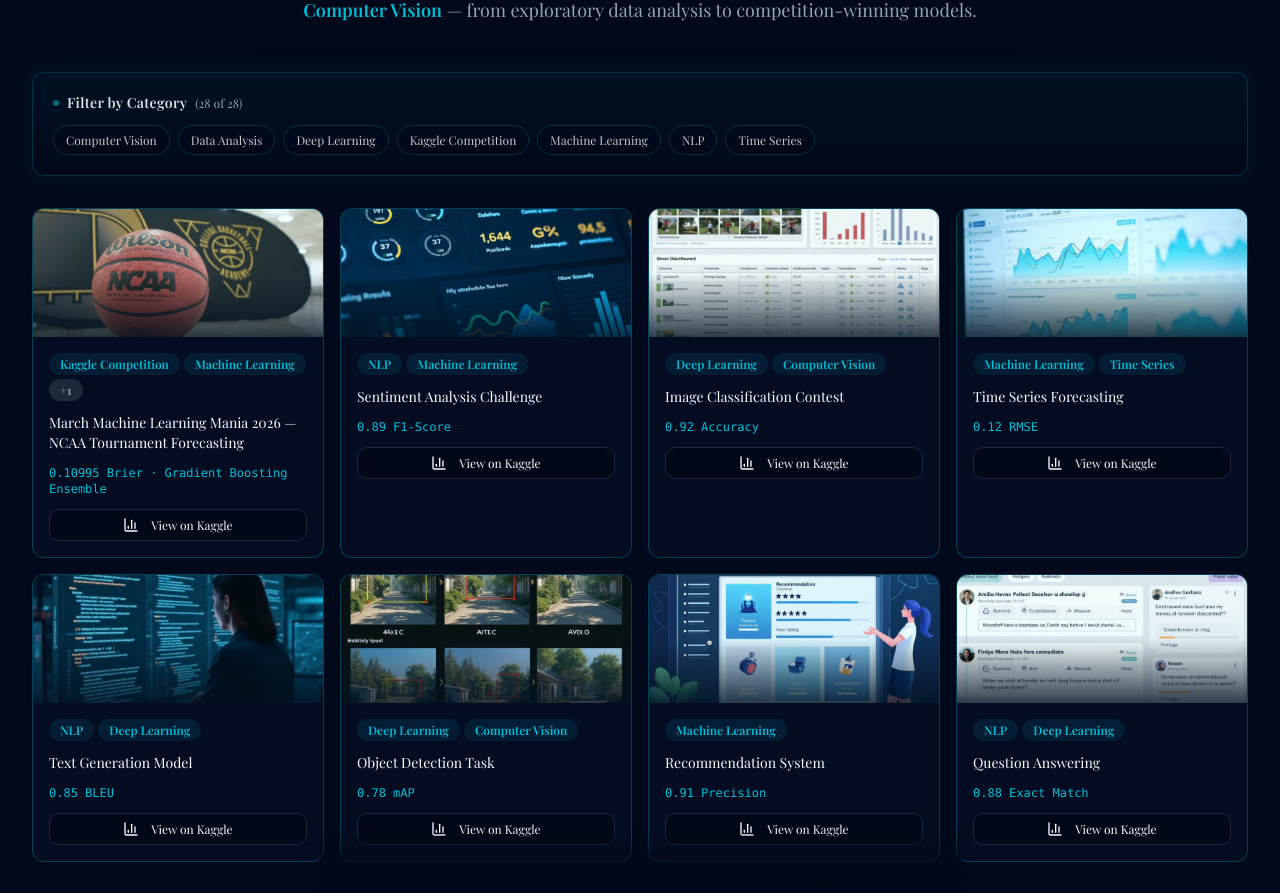
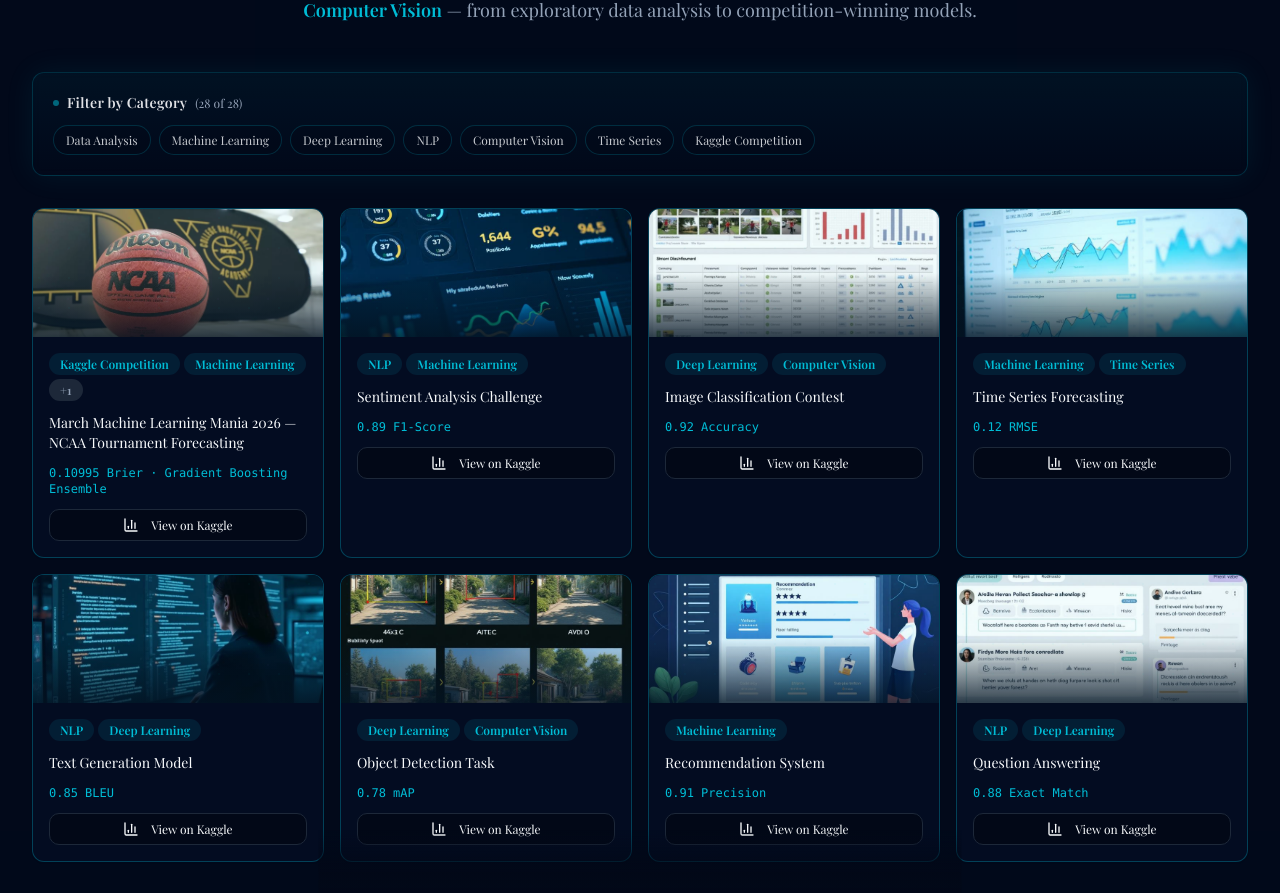
Before and after one commit to muhammadibrahim313/ibrahim-qasmi, a React (Vite) app: page / in a window 1280 px wide. Shown: the part 8060-8953 px from the top of the page. Built offline with nearby package versions, Linux system fonts and the light colour scheme.

Commit message:
Changes
Co-authored-by: muhammadibrahim313 <147333130+muhammadibrahim313@users.noreply.github.com>

```diff
--- a/src/components/Projects.tsx
+++ b/src/components/Projects.tsx
@@ -442,9 +442,17 @@ const Projects = () => {
 
   // Show first 8 projects or all
   const visibleProjects = showAllProjects ? projects : projects.slice(0, 8);
-  const allKaggleCategories = Array.from(
-    new Set(kagglePlaceholders.flatMap((p) => p.categories))
-  ).sort();
+  const KAGGLE_CATEGORY_ORDER = [
+    "Data Analysis",
+    "Machine Learning",
+    "Deep Learning",
+    "NLP",
+    "Computer Vision",
+    "Time Series",
+    "Kaggle Competition",
+  ];
+  const presentCats = new Set(kagglePlaceholders.flatMap((p) => p.categories));
+  const allKaggleCategories = KAGGLE_CATEGORY_ORDER.filter((c) => presentCats.has(c));
   const filteredKaggle = selectedKaggleCats.length === 0
     ? kagglePlaceholders
     : kagglePlaceholders.filter((p) =>
```
